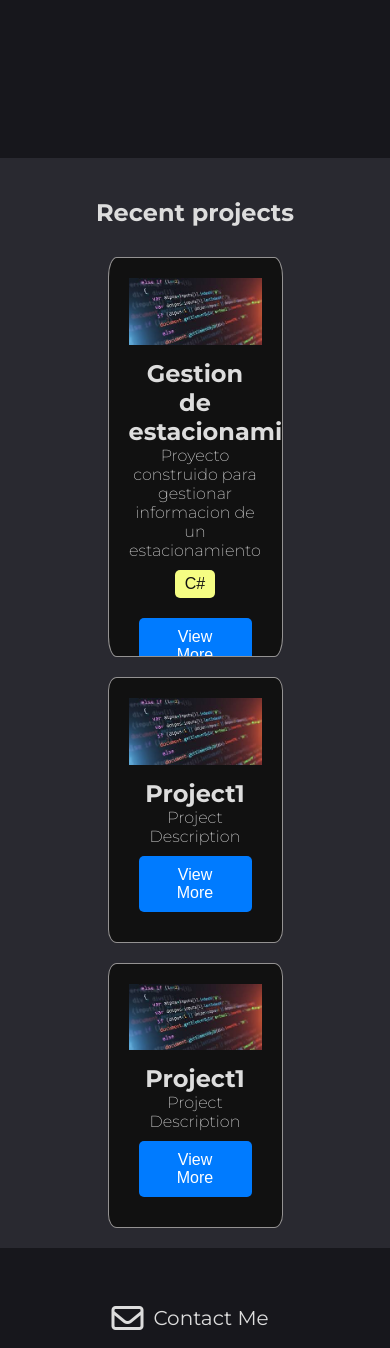
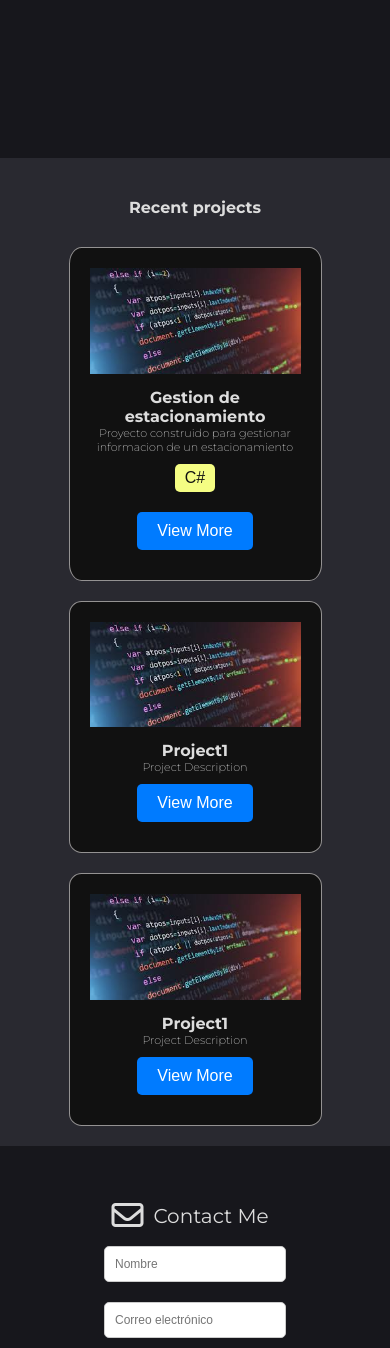
Before and after one commit to peterfunkk/portfolio, a Node server app: page / in a window 390 px wide. Shown: the part 825-2173 px from the top of the page. Run offline with Node 20, Linux system fonts and the light colour scheme; some libraries are stand-ins or nearby versions.

Commit message:
Cambios en el css

```diff
--- a/src/public/css/style.css
+++ b/src/public/css/style.css
@@ -267,17 +267,29 @@ main {
     }
     .card {
         max-height: 400px;
-        width: calc(50% - 60px);
+        width: calc(60% - 40px);
     }
     .content-main {
         flex-direction: column;
         align-items: center;
     }
+    .h3 {
+        font-size: 1.2rem;
+    }
+    .p {
+        font-size: 0.9rem;
+    }
 }
 
 @media screen and (max-width: 480px) {
     .card {
-        width: calc(50% - 20px);
+        width: calc(70% - 20px);
+    }
+    .h3 {
+        font-size: 1rem;
+    }
+    .p {
+        font-size: 0.7rem;
     }
 }
 
```
